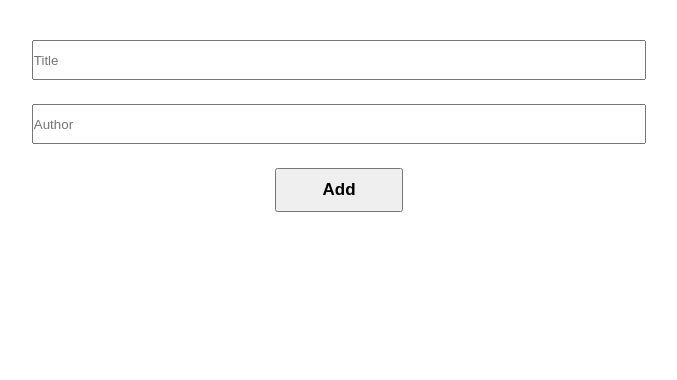
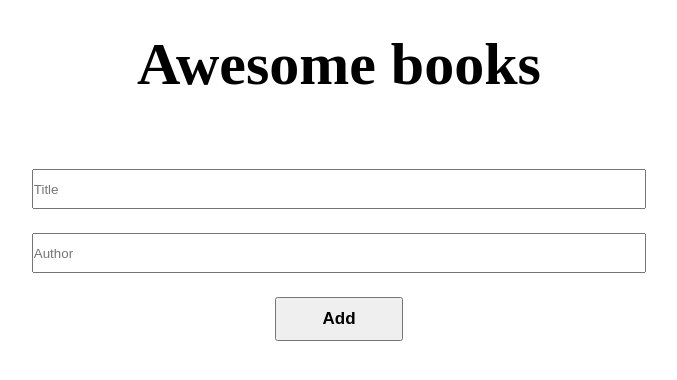
Before and after one commit to rugwizangoga/Awesome-books, a plain HTML site: page index.html in a window 1280 px wide. Shown: the whole page, without its empty margins (301-978 px from the left). Drawn offline with Linux system fonts and the light colour scheme.

Commit message:
Added a header

```diff
--- a/index.html
+++ b/index.html
@@ -9,6 +9,7 @@
 </head>
 <body>
     <main>
+        <h1>Awesome books</h1>
         <section id="books">
         </section>
         <section class="add">
--- a/style.css
+++ b/style.css
@@ -2,6 +2,12 @@
   margin: 0;
   padding: 0;
   box-sizing: border-box;
+}
+
+h1 {
+  padding: 30px 0;
+  font-size: 60px;
+  text-align: center;
 }
 
 section {
```
